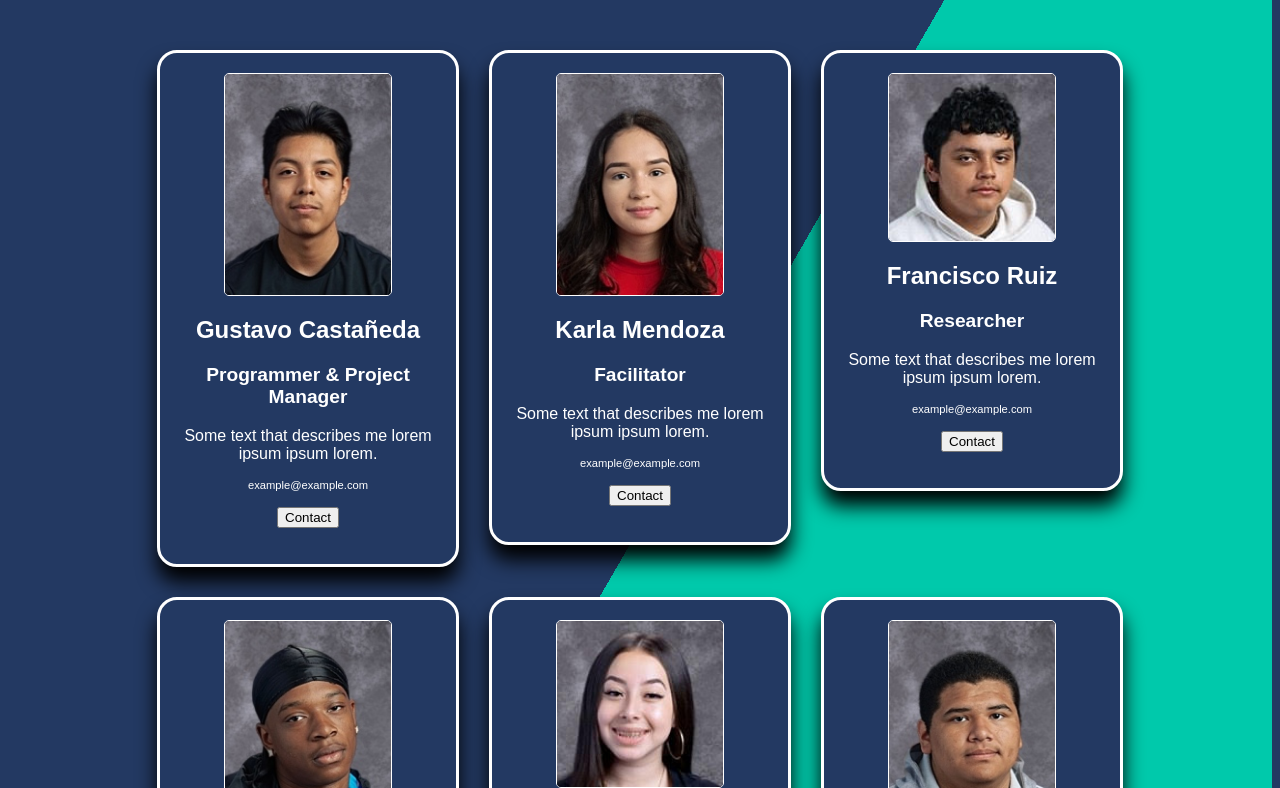
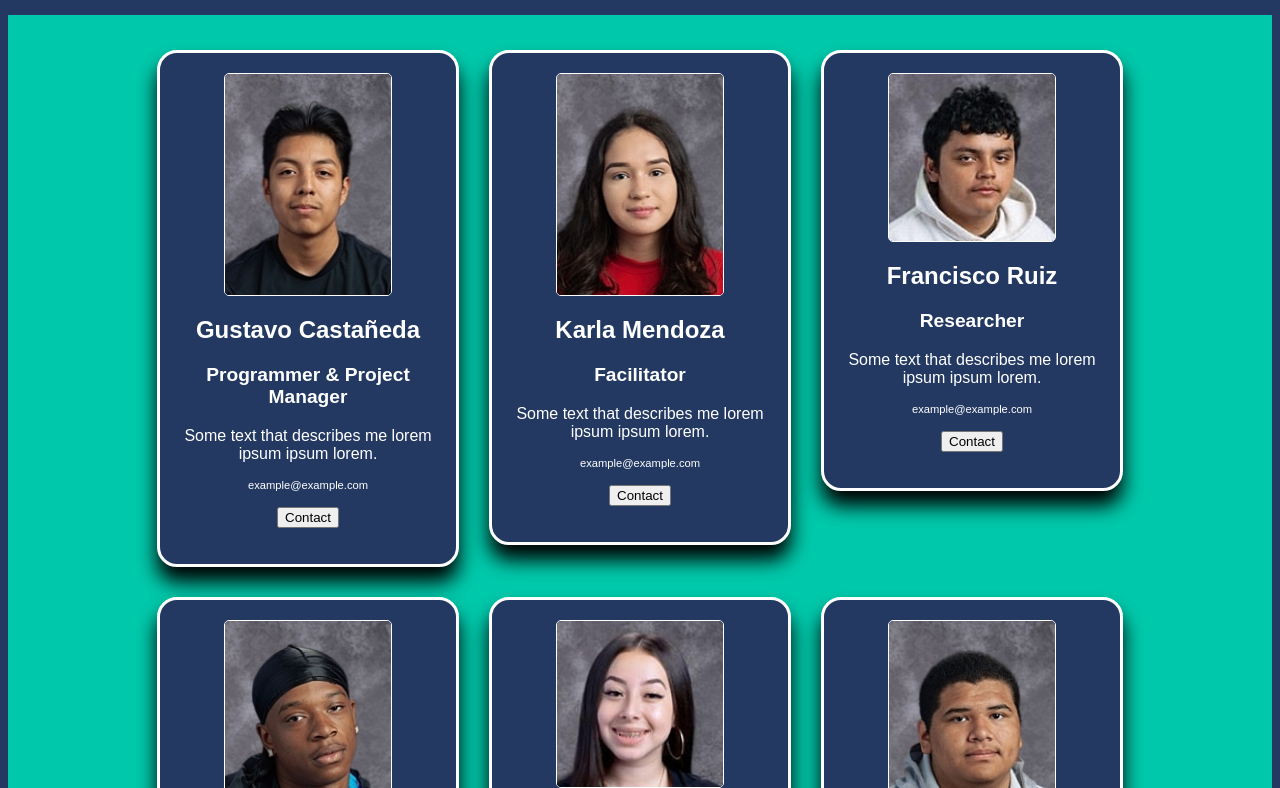
Before and after one commit to Gus2323/LinkAssist, a plain HTML site: page index.html in a window 1280 px wide. Shown: the part 104-892 px from the top of the page. Drawn offline with Linux system fonts and the light colour scheme.

Commit message:
Add files via upload

```diff
--- a/style.css
+++ b/style.css
@@ -1,6 +1,7 @@
-body{
+body {
     background: #233962;
 }
+
 .mainRow {
     display: flex;
     flex-direction: row;
@@ -10,10 +11,9 @@ body{
     margin-left: auto;
     margin-right: auto;
     font-family: arial;
+    background: #00C9AB;
 }
-.team{
-     background: linear-gradient(120deg, #233962 50%, #00C9AB 50%);
-}
+
 .row1 {
     display: flex;
     justify-content: center;
@@ -45,24 +45,30 @@ img {
     background: #233962;
     box-shadow: 0px 15px 20px black;
 }
-h1{
+
+h1 {
     text-align: center;
     color: white;
     font-family: arial;
 }
-.name{
- font-size: 1.5rem;
+
+.name {
+    font-size: 1.5rem;
 }
-.role{
+
+.role {
     font-size: 1.2rem;
 }
-.about{
+
+.about {
     font-size: 1rem;
 }
-.email{
+
+.email {
     font-size: .7rem;
 
 }
-.header{
+
+.header {
     font-size: 3rem;
 }
```
